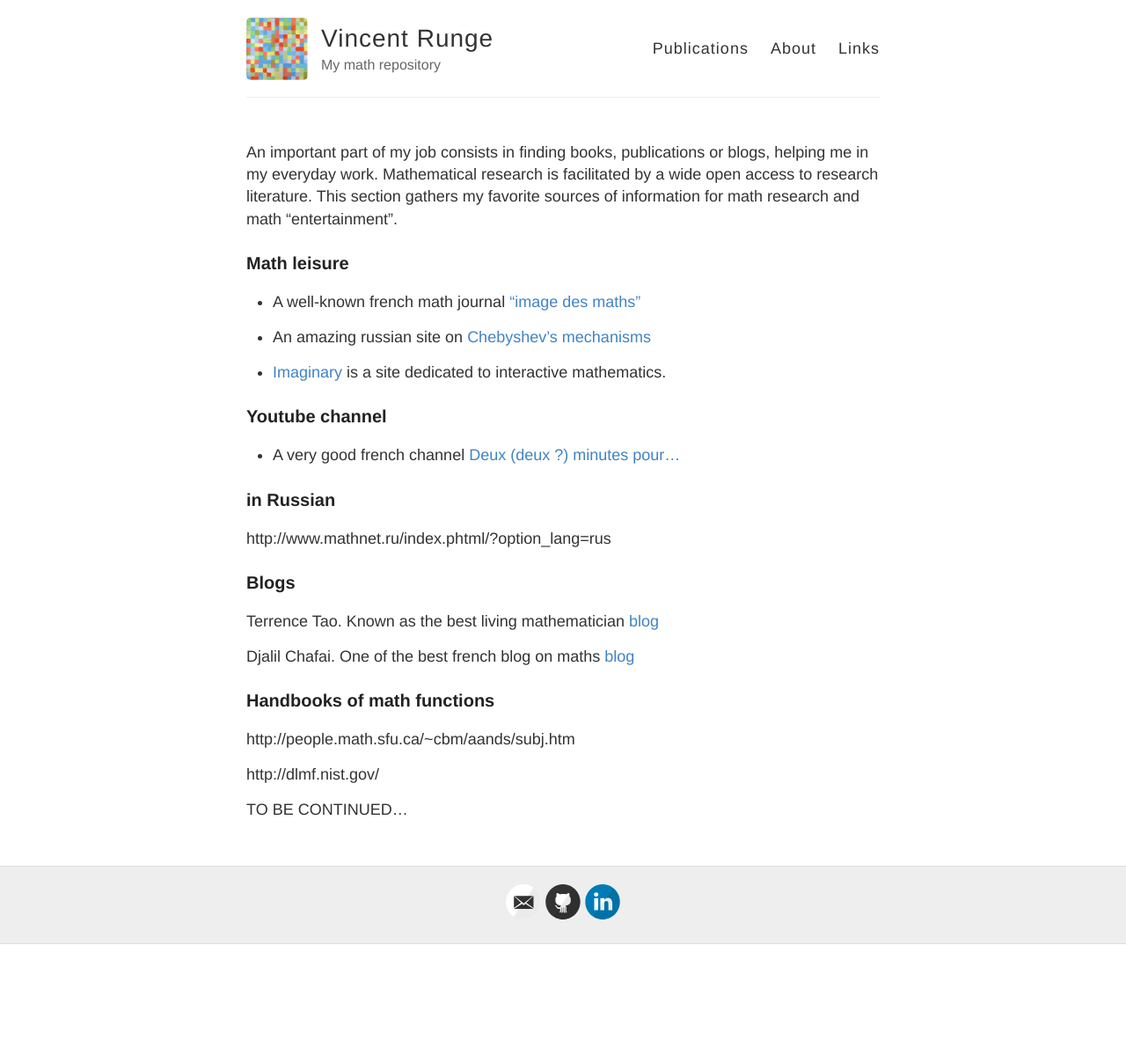
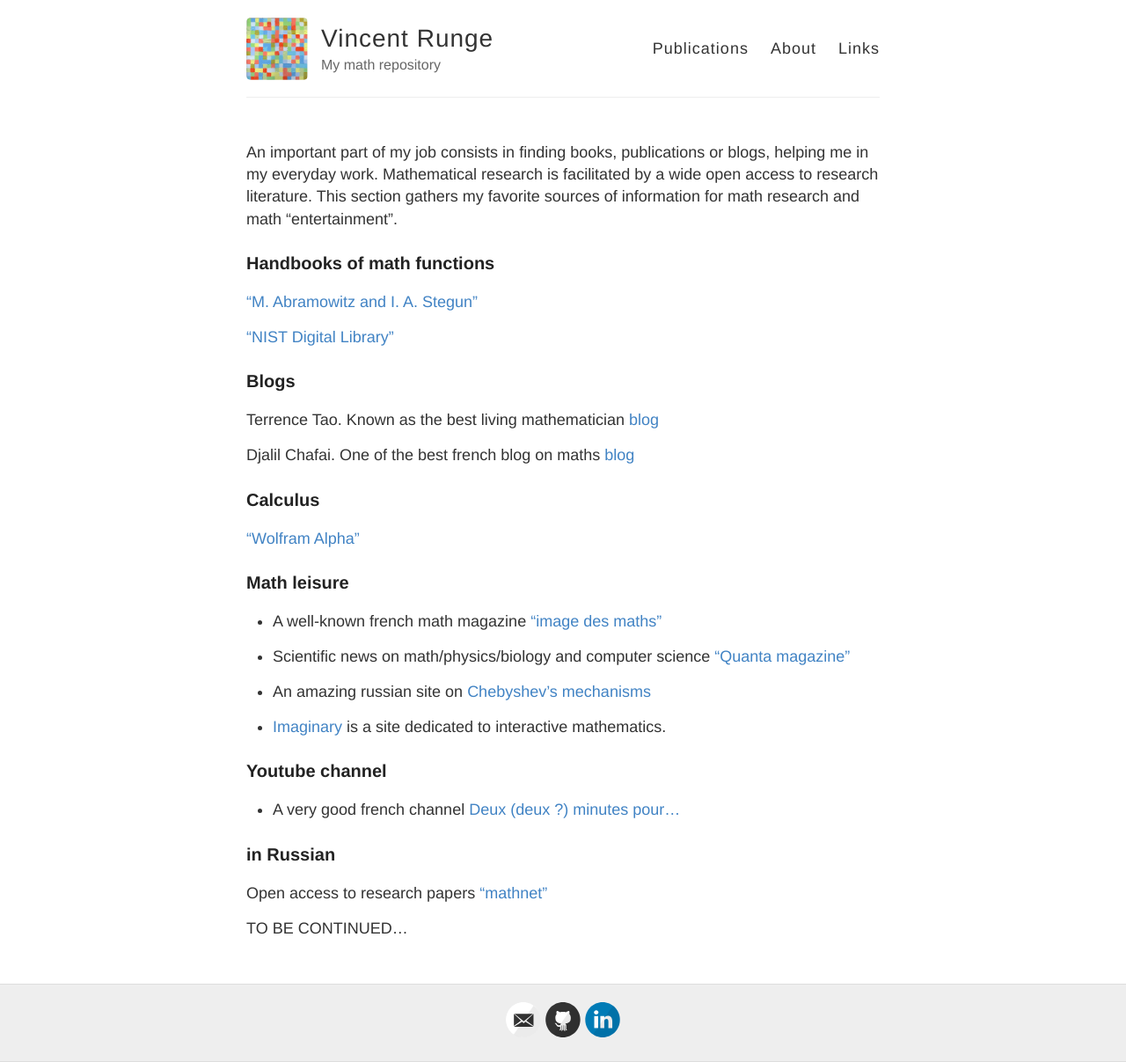
Before and after one commit to vincentrunge/vincentrunge.github.io, a Jekyll site: the page built from Links.md, in a window 1280 px wide. Shown: the whole page at 88% size. Built offline with Jekyll 4.4.1, drawn with Linux system fonts in a browser that asks for light colours; before the commit the page ends 1073 px from its top, so only the background shows below that.

Commit message:
change md files

```diff
--- a/Links.md
+++ b/Links.md
@@ -8,9 +8,30 @@ permalink: /Links/
 An important part of my job consists in finding books, publications or blogs, helping me in my everyday work. Mathematical research is facilitated by a wide open access to research literature. This section gathers my favorite sources of information for math research and math "entertainment".
 
 
+### <a name="handbooks"></a>Handbooks of math functions
+
+["M. Abramowitz and I. A. Stegun"](http://people.math.sfu.ca/~cbm/aands/subj.htm)
+
+["NIST Digital Library"](http://dlmf.nist.gov/)
+
+
+### <a name="blogs"></a>Blogs
+
+Terrence Tao. Known as the best living mathematician [blog](https://terrytao.wordpress.com/)
+
+Djalil Chafai. One of the best french blog on maths [blog](http://djalil.chafai.net/blog/)
+
+
+### <a name="Calculus"></a>Calculus
+
+["Wolfram Alpha"](http://www.wolframalpha.com/)
+
+
 ### <a name="mathL"></a>Math leisure
 
-- A well-known french math journal ["image des maths"](http://images.math.cnrs.fr/)
+- A well-known french math magazine ["image des maths"](http://images.math.cnrs.fr/)
+
+- Scientific news on math/physics/biology and computer science ["Quanta magazine"](http://www.quantamagazine.org/)
 
 - An amazing russian site on [Chebyshev's mechanisms](http://www.tcheb.ru/)
 
@@ -23,19 +44,7 @@ An important part of my job consists in finding books, publications or blogs, he
 
 ### <a name="inRussian"></a>in Russian
 
-http://www.mathnet.ru/index.phtml/?option_lang=rus
-
-### <a name="blogs"></a>Blogs
-
-Terrence Tao. Known as the best living mathematician [blog](https://terrytao.wordpress.com/)
-
-Djalil Chafai. One of the best french blog on maths [blog](http://djalil.chafai.net/blog/)
-
-### <a name="handbooks"></a>Handbooks of math functions
-
-http://people.math.sfu.ca/~cbm/aands/subj.htm
-
-http://dlmf.nist.gov/
+Open access to research papers ["mathnet"](http://www.mathnet.ru/index.phtml/?option_lang=rus)
 
 
 TO BE CONTINUED...
```
Also changed, not shown: About.md (+2 -2 lines), Publications.md (line endings or trailing spaces).
